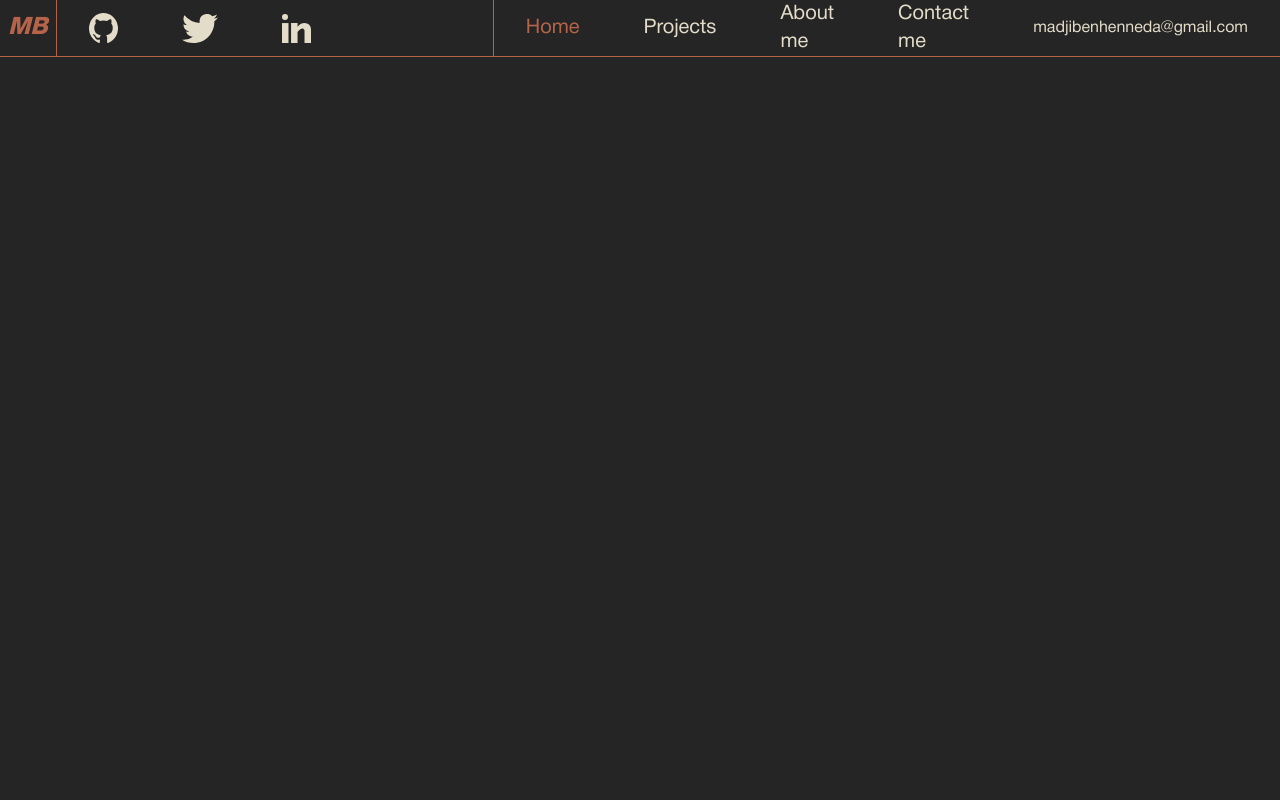
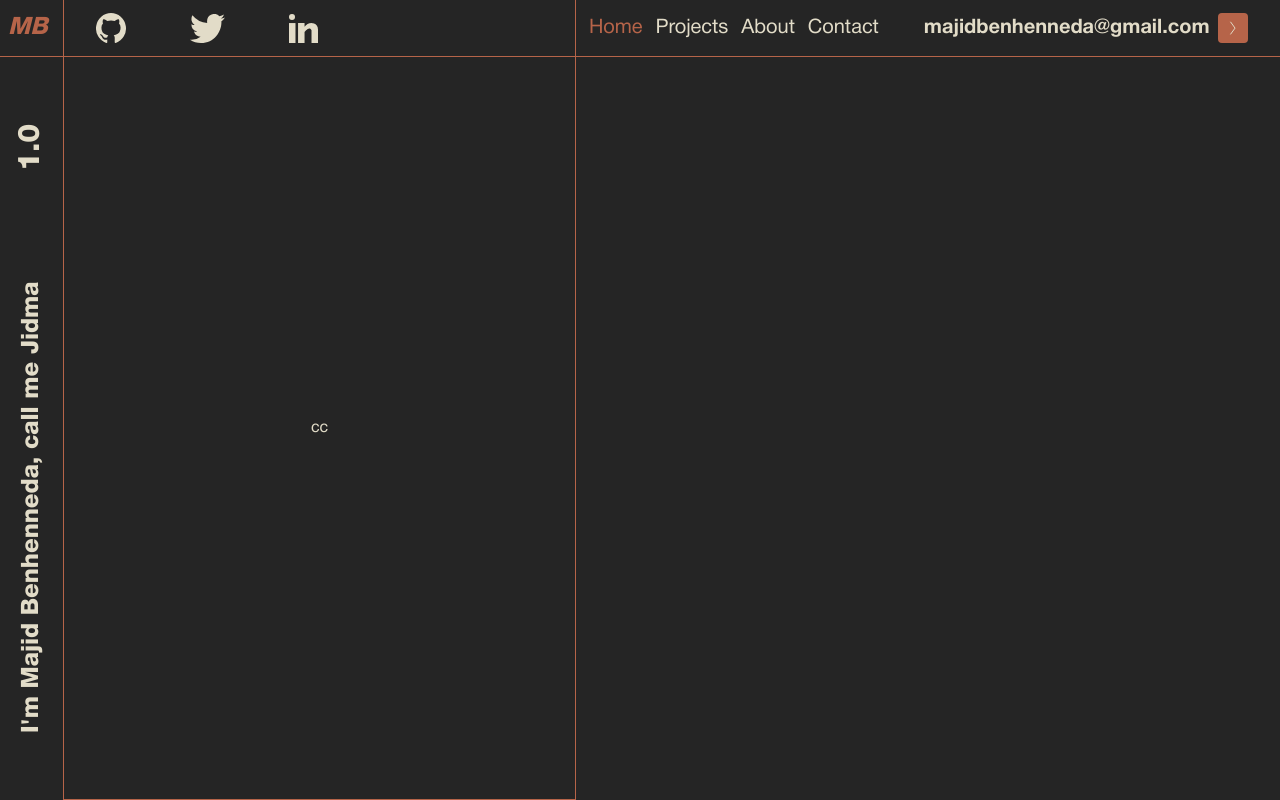
Before and after one commit to Jidmaa/portfolio, a React (Create React App) app: page / in a window 1280 px wide. Built offline with nearby package versions, Linux system fonts and the light colour scheme.

Commit message:
feat: 🎸 main layout done

```diff
--- a/src/App.js
+++ b/src/App.js
@@ -1,12 +1,13 @@
 import React from "react";
 import { Navbar } from "./Components/Navbar";
+import Home from "./Components/Home";
 import "../src";
 function App() {
   return (
     <>
       {" "}
-      <div className="h-screen bg-bg">
-        <Navbar>{["Home", "Works", "Contacts"]}</Navbar>{" "}
+      <div className="h-screen flex flex-col bg-bg">
+        <Navbar>{["Home", "Works", "Contacts"]}</Navbar> <Home />
       </div>{" "}
     </>
   );
--- /dev/null
+++ b/src/Components/Home.js
@@ -0,0 +1,27 @@
+export default function Home() {
+  return (
+    <>
+      <div className="flex flex-row w-screen">
+        <div className="text-text h-full  w-16">
+          <div
+            style={{
+              writingMode: "vertical-lr",
+              transform: "rotate(-180deg)",
+              height: "calc(100vh - 57px)",
+            }}
+            className="text-text flex flex-row items-center justify-around text-2xl font-black border-l border-primary w-16 px-2 py-3  "
+          >
+            <div className="lg:text-2xl text-xl">
+              {" "}
+              I'm Majid Benhenneda, call me Jidma{" "}
+            </div>
+            <div className="lg:text-3xl text-xl "> 1.0 </div>
+          </div>
+        </div>
+        <div className=" xl:w-2/5 w-screen text-text flex  justify-evenly w flex-row items-center border-b border-r border-primary">
+          cc
+        </div>
+      </div>
+    </>
+  );
+}
--- a/src/Components/Navbar.js
+++ b/src/Components/Navbar.js
@@ -4,6 +4,7 @@ import { motion } from "framer-motion";
 import github from "../assets/github.svg";
 import twitter from "../assets/twitter.svg";
 import linkedin from "../assets/linkedin.svg";
+import arrow from "../assets/arrow.svg";
 export const Navbar = ({ children }) => {
   const line1 = "Majid ";
   const line2 = "Benhenneda";
@@ -37,26 +38,42 @@ export const Navbar = ({ children }) => {
   };
   return (
     <div className="bg-bg  w-screen h-max flex  text-text">
-      <div className="text-primary text-2xl font-black italic border-r border-b border-primary w-max   px-2 py-3 ">
+      <div className="text-primary text-2xl font-black italic border-r border-b border-primary w-16 pl-2  pr-6 py-3 ">
         MB
       </div>
-      <div className=" w-2/5 flex space-between w flex-row items-center border-b border-r border-primary">
-        <a className="px-8" href="http://www.github.com/Jidmaa">
-          <img src={github} alt="github" />
+      <div className=" xl:w-2/5 w-screen flex xl:justify-start justify-evenly w flex-row items-center border-b border-r border-primary">
+        <a className=" xl:px-8 xl:px-4 " href="http://www.github.com/Jidmaa">
+          <img className="text-primary" src={github} alt="github" />
         </a>
-        <a className="px-8" href="http://www.twitter.com/MajidBenhenneda">
+        <a
+          className="xl:px-8  xl:px-4 "
+          href="http://www.twitter.com/MajidBenhenneda"
+        >
           <img src={twitter} alt="twitter" />
         </a>
-        <a className="px-8" href="htpp://www.linkedin.com">
+        <a className="xl:px-8 xl:px-4 " href="htpp://www.linkedin.com">
           <img src={linkedin} alt="linkedin" />
         </a>
       </div>
-      <div className=" flex-grow flex items-center border-b border-primary">
-        <span className="text-xl px-8 font-normal text-primary"> Home </span>
-        <span className="text-xl px-8 font-normal"> Projects </span>
-        <span className="text-xl px-8 font-normal"> About me </span>
-        <span className="text-xl px-8 font-normal"> Contact me </span>
-        <span className="ml-auto px-8 "> madjibenhenneda@gmail.com</span>
+      <div className="xl:flex xl:text-xl justify-evenly  text-lg flex-grow hidden items-center border-b border-primary">
+        <span className=" cursor-pointer ml-auto  font-normal text-primary">
+          Home
+        </span>
+        <span className=" ml-auto cursor-pointer hover:text-primary font-normal">
+          {" "}
+          Projects{" "}
+        </span>
+        <span className="  ml-auto cursor-pointer hover:text-primary font-normal">
+          About
+        </span>
+        <span className=" ml-auto cursor-pointer hover:text-primary font-normal">
+          {" "}
+          Contact{" "}
+        </span>
+        <div className="ml-auto flex items-center px-8 font-bold ">
+          majidbenhenneda@gmail.com
+          <img className="pl-2" src={arrow} alt="arrow" />
+        </div>
       </div>
     </div>
   );
```
Also changed, not shown: src/assets/arrow.svg (added).
